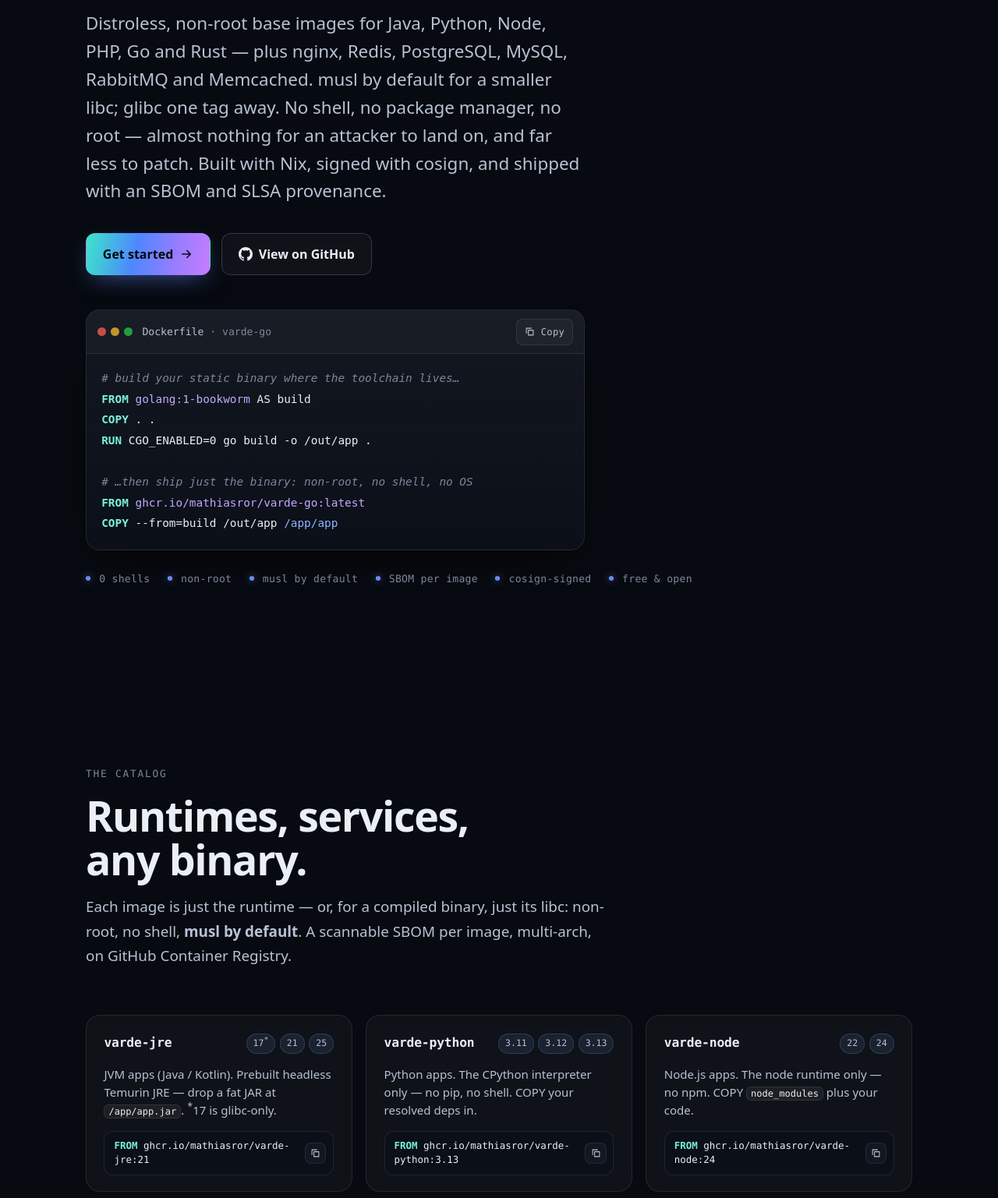
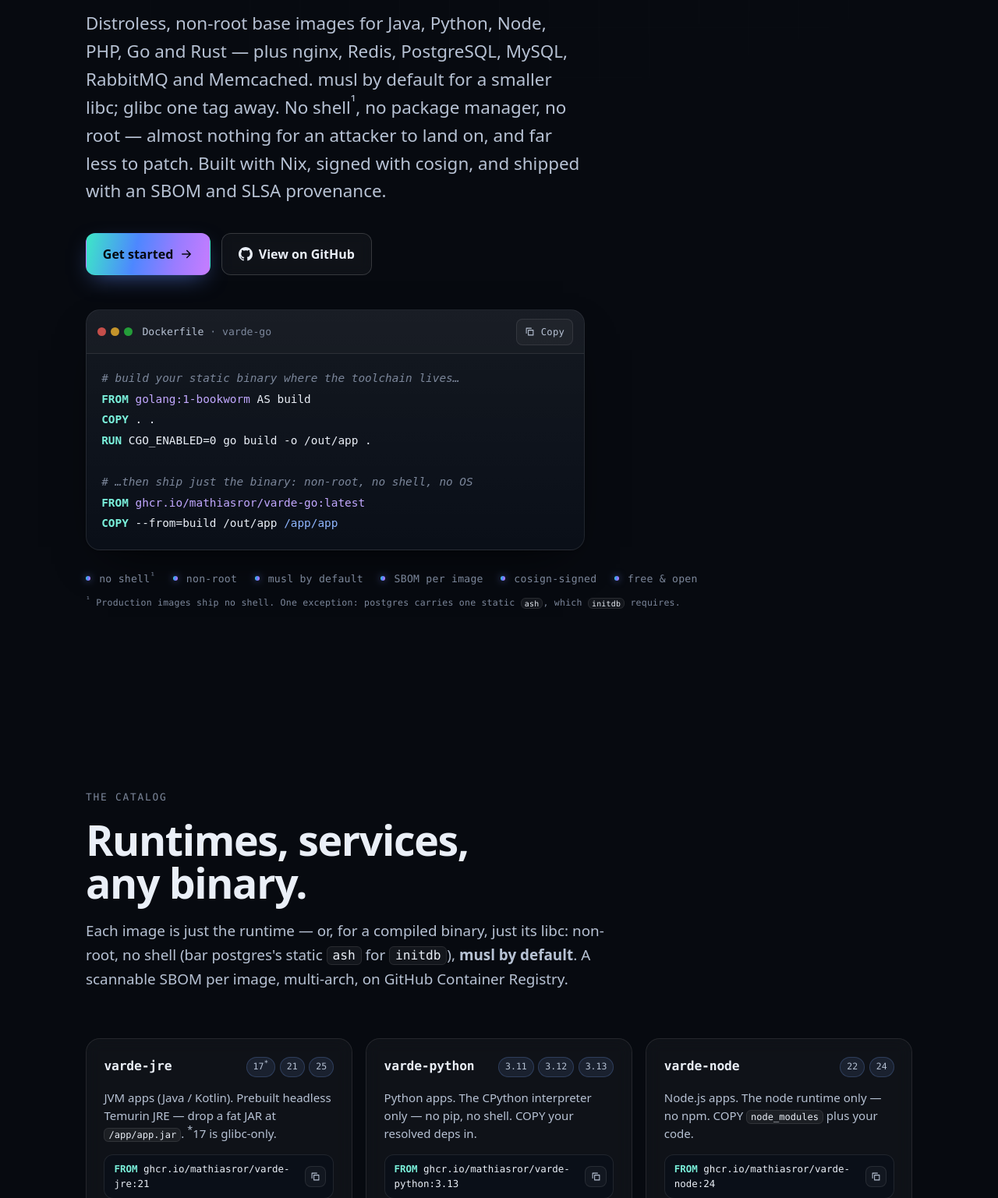
Before and after one commit to mathiasror/varde, a PHP site: page / in a window 1280 px wide. Shown: the part 529-2066 px from the top of the page at 78% size. Run offline with PHP 8.4, Linux system fonts and the light colour scheme.

Commit message:
fix: qualify no-shell claims, note -staging tags, project URL label
Co-Authored-By: Claude Opus 5.5 <noreply@anthropic.com>

```diff
--- a/site/index.html
+++ b/site/index.html
@@ -108,7 +108,7 @@
           {
             "@type": "Question",
             "name": "How is varde different from Google's distroless images?",
-            "acceptedAnswer": { "@type": "Answer", "text": "Both ship no shell and no package manager. varde builds every image with Nix instead of from Debian packages, defaults to musl with glibc one tag away, runs as non-root (1000:1000) by default, and also covers services: nginx, Redis, PostgreSQL, MySQL, RabbitMQ and Memcached." }
+            "acceptedAnswer": { "@type": "Answer", "text": "Neither ships a shell or a package manager in its production images (varde's one exception is PostgreSQL's static ash, which initdb requires). varde builds every image with Nix instead of from Debian packages, defaults to musl with glibc one tag away, runs as non-root (1000:1000) by default, and also covers services: nginx, Redis, PostgreSQL, MySQL, RabbitMQ and Memcached." }
           },
           {
             "@type": "Question",
@@ -205,7 +205,7 @@
         <p class="hero__lead reveal">
           Distroless, non-root base images for Java, Python, Node, PHP, Go and Rust — plus nginx,
           Redis, PostgreSQL, MySQL, RabbitMQ and Memcached. musl by default for a smaller libc;
-          glibc one tag away. No shell, no package manager, no root — almost nothing for an
+          glibc one tag away. No shell<sup>¹</sup>, no package manager, no root — almost nothing for an
           attacker to land on, and far less to patch. Built with Nix, signed with cosign,
           and shipped with an SBOM and SLSA provenance.
         </p>
@@ -243,13 +243,14 @@
         </figure>
 
         <ul class="trust reveal" aria-label="At a glance">
-          <li>0 shells</li>
+          <li title="Production images ship no shell. One exception: varde-postgres carries one static ash, because initdb requires it."><span>no shell<sup>¹</sup></span></li>
           <li>non-root</li>
           <li>musl by default</li>
           <li>SBOM per image</li>
           <li>cosign-signed</li>
           <li>free &amp; open</li>
         </ul>
+        <p class="trust__note reveal"><sup>¹</sup> Production images ship no shell. One exception: postgres carries one static <code class="inline">ash</code>, which <code class="inline">initdb</code> requires.</p>
       </div>
     </section>
 
@@ -259,7 +260,7 @@
         <header class="section__head reveal">
           <p class="eyebrow">The catalog</p>
           <h2 class="section__title">Runtimes, services, any binary.</h2>
-          <p class="section__sub">Each image is just the runtime — or, for a compiled binary, just its libc: non-root, no shell, <strong>musl by default</strong>. A scannable SBOM per image, multi-arch, on GitHub Container Registry.</p>
+          <p class="section__sub">Each image is just the runtime — or, for a compiled binary, just its libc: non-root, no shell (bar postgres's static <code class="inline">ash</code> for <code class="inline">initdb</code>), <strong>musl by default</strong>. A scannable SBOM per image, multi-arch, on GitHub Container Registry.</p>
         </header>
 
         <ul class="grid grid--images">
@@ -469,7 +470,7 @@
               <svg viewBox="0 0 24 24" fill="none" stroke="currentColor" stroke-width="1.6" stroke-linecap="round" stroke-linejoin="round"><path d="M12 2 3 7v10l9 5 9-5V7Z"/><path d="m3 7 9 5 9-5"/><path d="M12 12v10"/></svg>
             </span>
             <h3 class="feature__title">Distroless</h3>
-            <p class="feature__body">No shell, no package manager, no busybox, no coreutils. Just the runtime — nothing for an attacker to pivot through.</p>
+            <p class="feature__body">Production images ship no shell, no package manager, no coreutils. Just the runtime — nothing for an attacker to pivot through. The one exception: postgres's static <code class="inline">ash</code>, which <code class="inline">initdb</code> requires.</p>
           </li>
 
           <li class="feature reveal">
@@ -932,7 +933,7 @@
           </details>
           <details class="faq__item">
             <summary><h3 class="faq__q">How is varde different from Google's distroless images?</h3></summary>
-            <p>Both ship no shell and no package manager. varde builds every image with Nix instead of from Debian packages, defaults to musl with glibc one tag away, runs as non-root (<code class="inline">1000:1000</code>) by default, and also covers services: nginx, Redis, PostgreSQL, MySQL, RabbitMQ and Memcached. See <a class="text-link" href="#compare">the full comparison</a>.</p>
+            <p>Neither ships a shell or a package manager in its production images (varde's one exception is PostgreSQL's static <code class="inline">ash</code>, which <code class="inline">initdb</code> requires). varde builds every image with Nix instead of from Debian packages, defaults to musl with glibc one tag away, runs as non-root (<code class="inline">1000:1000</code>) by default, and also covers services: nginx, Redis, PostgreSQL, MySQL, RabbitMQ and Memcached. See <a class="text-link" href="#compare">the full comparison</a>.</p>
           </details>
           <details class="faq__item">
             <summary><h3 class="faq__q">Why does Trivy report zero vulnerabilities on a varde image?</h3></summary>
--- a/site/styles.css
+++ b/site/styles.css
@@ -302,6 +302,15 @@ button { font: inherit; color: inherit; cursor: pointer; }
   width: 6px; height: 6px; border-radius: 50%;
   background: var(--grad);
   box-shadow: 0 0 10px rgba(120,150,255,0.6);
+}
+.trust li[title] { cursor: help; }
+.trust__note {
+  margin-top: .7rem;
+  font-family: var(--mono);
+  font-size: .72rem;
+  letter-spacing: .02em;
+  color: var(--muted);
+  opacity: .8;
 }
 
 /* =========================================================================
```
Also changed, not shown: README.md, 1 other file.
